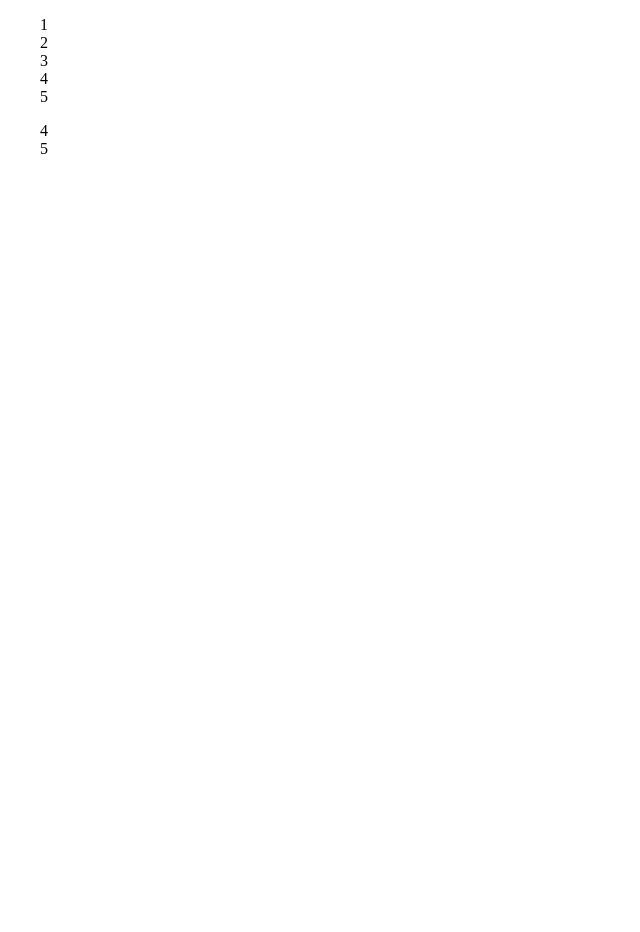
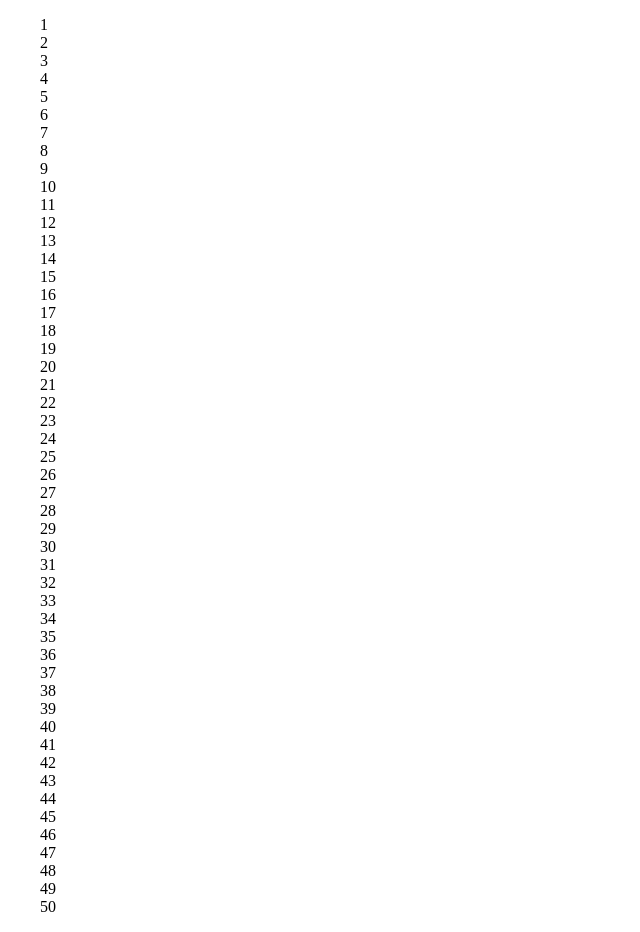
Before and after one commit to crossskyLi/vue, a website: page vuedemo_filter.html in a window 1280 px wide. Shown: the whole page, without its empty margins (0-640 px from the left). Before the commit the page ends 800 px from the top, so only its background shows below. Drawn offline with nearby package versions, Linux system fonts and the light colour scheme.

Commit message:
for_数值

```diff
--- a/vuedemo_filter.html
+++ b/vuedemo_filter.html
@@ -20,8 +20,11 @@
     <!-- 可以使用计算属性的时候 -->
     <!--<ul><li v-for="n in evenNumbers">{{ n }}</li></ul>-->
     <!-- 计算属性不适用的时候 -->
-    <ul><li v-for="n in numbers">{{ n }}</li></ul>
-    <ul><li v-for="n in even(numbers)">{{ n }}</li></ul>
+    <!--<ul><li v-for="n in numbers">{{ n }}</li></ul>-->
+    <!--<ul><li v-for="n in even(numbers)">{{ n }}</li></ul>-->
+
+    <!-- 一个数值的取值范围也可以在for中实现 -->
+    <ul><li v-for="item in 50">{{item}}</li></ul>
 </div>
 </body>
 </html>
```
